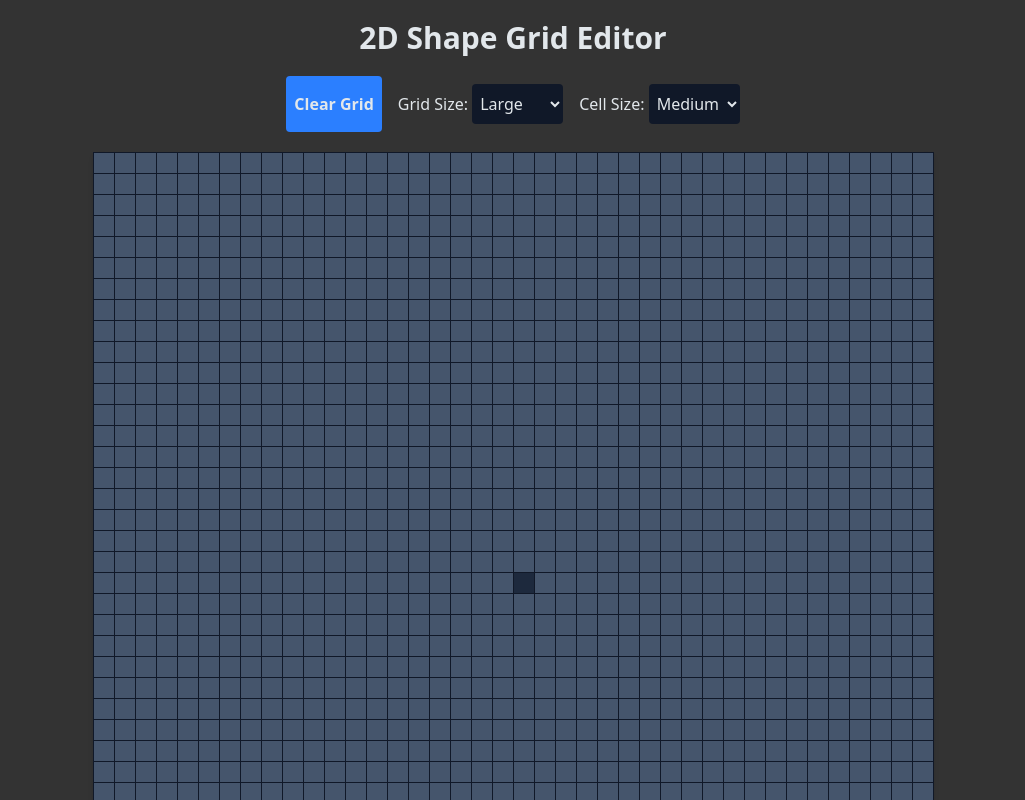
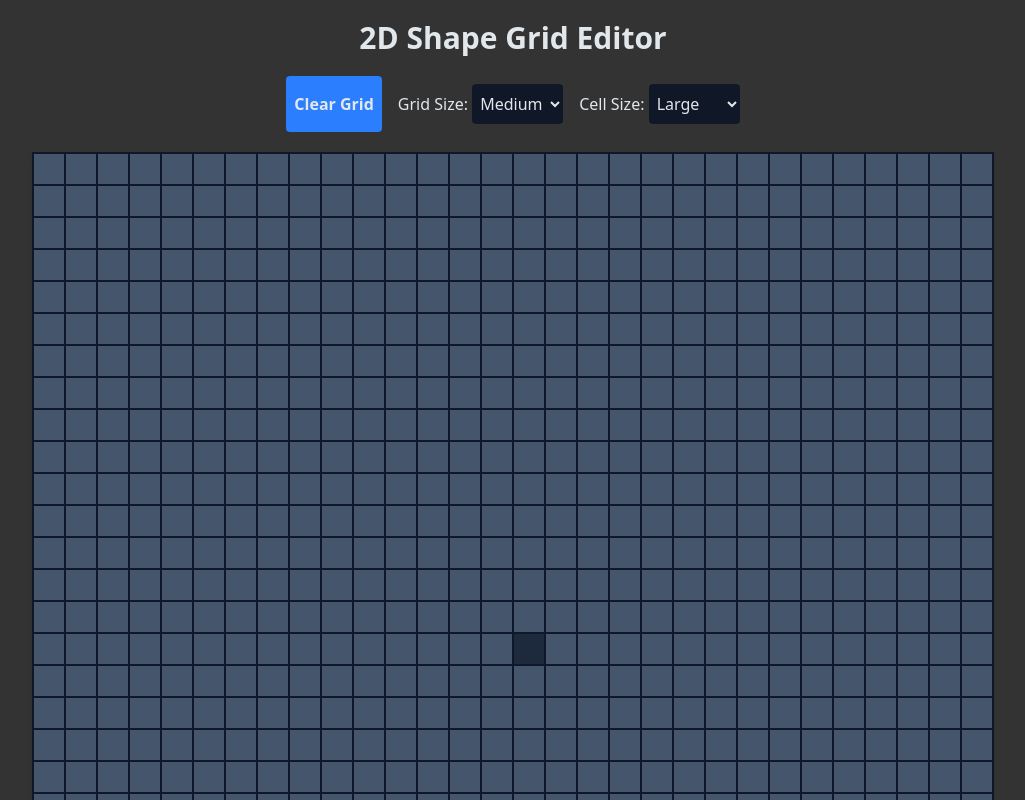
Before and after one commit to jrbarnhart/grid-shape-to-vertices, a React (Vite) app: page / in a window 1280 px wide. Shown: the top 800 px of the page, without its empty margins (127-1152 px from the left). Built offline with nearby package versions, Linux system fonts and the light colour scheme.

Commit message:
Use border instead of gap and add overlay

```diff
--- a/src/App.tsx
+++ b/src/App.tsx
@@ -1,12 +1,13 @@
 import { useEffect, useState } from "react";
 import useMouseControls from "./lib/useMouseControls";
 import useKeyControls from "./lib/useKeyControls";
+import VertexOverlay from "./components/SvgVertexOverlay";
 
 type SizeValue = "Small" | "Medium" | "Large";
 
 function App() {
-  const defaultXSize = 40;
-  const defaultYSize = 40;
+  const defaultXSize = 30;
+  const defaultYSize = 30;
   const defaultOrigin = { x: defaultXSize / 2, y: defaultYSize / 2 };
   const defaultGridState: number[][] = Array.from({ length: defaultXSize }).map(
     () => Array.from({ length: defaultYSize }).fill(0) as number[]
@@ -18,7 +19,7 @@ function App() {
     y: defaultYSize,
   });
   const [origin, setOrigin] = useState<Point>(defaultOrigin); // Middle cell will be cellCount / 2
-  const [cellSize, setCellSize] = useState<SizeValue>("Medium");
+  const [cellSize, setCellSize] = useState<SizeValue>("Large");
   const [vertices, setVertices] = useState<Point[]>([]);
   const [status, setStatus] = useState<string>("No shape drawn.");
   const [gridState, setGridState] = useState<number[][]>(defaultGridState);
@@ -98,7 +99,7 @@ function App() {
             Grid Size:{" "}
             <select
               className="bg-gray-900 px-1 py-2 rounded-sm"
-              defaultValue={"Large"}
+              defaultValue={"Medium"}
               onChange={(e) => {
                 setGridSize(() => {
                   const size = e.target.value;
@@ -140,13 +141,21 @@ function App() {
         </div>
 
         <div
-          className="grid gap-[1px] grid-flow-col bg-gray-900 shadow-md p-[1px] select-none "
+          className="relative grid grid-flow-col bg-gray-900 shadow-md p-[1px] select-none "
           style={{
             gridTemplateRows: `repeat(${gridSize.x.toString()}, 1fr)`,
           }}
           onContextMenu={disableContextMenu}
           onMouseLeave={handleMouseLeaveGrid}
         >
+          <VertexOverlay
+            cellSize={
+              cellSize === "Small" ? 10 : cellSize === "Medium" ? 20 : 32
+            }
+            gridHeight={gridSize.y}
+            gridWidth={gridSize.x}
+            vertices={vertices}
+          />
           {gridState.map((col, colNumber) => (
             <div
               key={`column-${colNumber.toString()}`}
@@ -183,7 +192,7 @@ function App() {
                         : cellSize === "Medium"
                         ? "h-5 w-5"
                         : "h-8 w-8"
-                    } hover:bg-blue-300 cursor-pointer`}
+                    } hover:bg-blue-300 cursor-pointer border border-slate-900 box-border`}
                     onMouseDown={(e) => {
                       handleMouseDown(e, { x: colNumber, y: rowNumber });
                     }}
```
